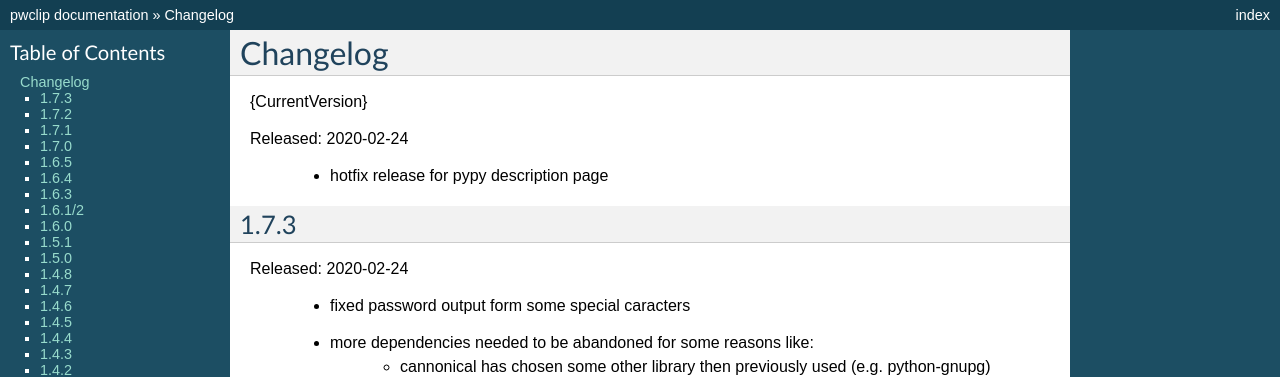
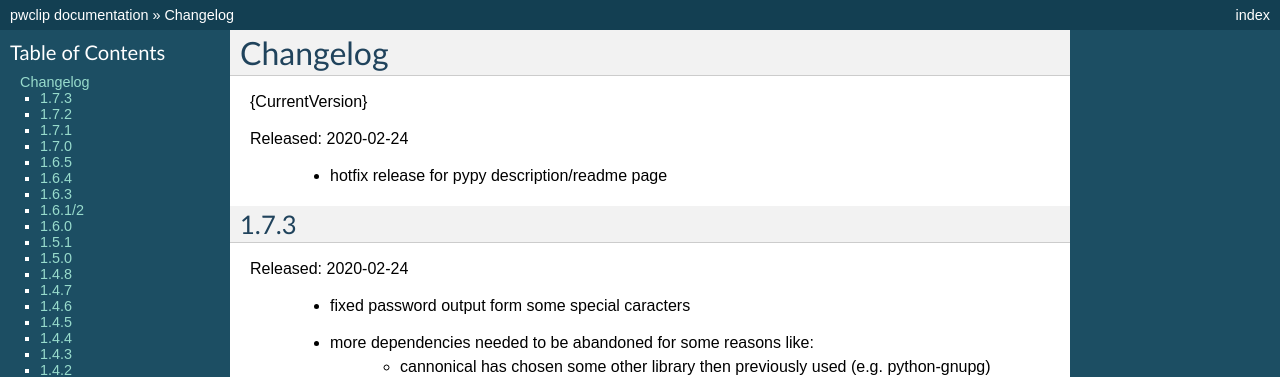
Before and after one commit to d0n/pwclip, a Sphinx documentation site: the page built from docs/changelog.rst, in a window 1280 px wide and 900 px high. Shown: the top 377 px of the window. Built offline with Sphinx 7.4.7, drawn with Linux system fonts in a browser that asks for light colours.

Commit message:
modified = ['docs/changelog.rst']

```diff
--- a/docs/changelog.rst
+++ b/docs/changelog.rst
@@ -6,7 +6,7 @@ Changelog
 
 Released: 2020-02-24
 
-  * hotfix release for pypy description page
+  * hotfix release for pypy description/readme page
 
 
 1.7.3
```
